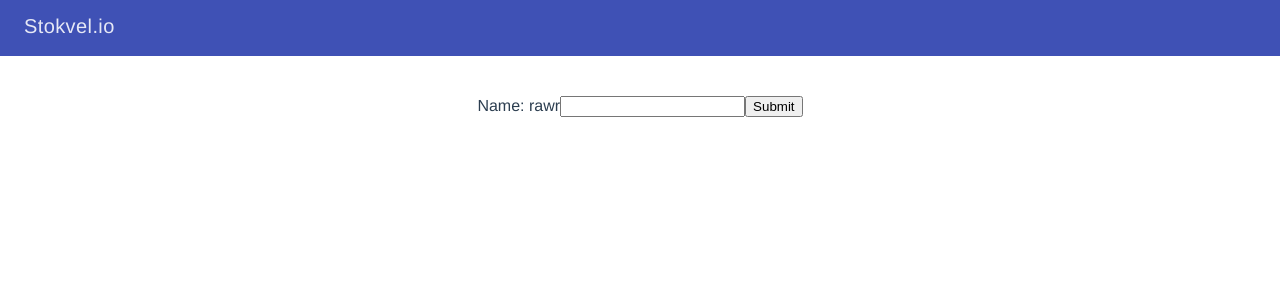
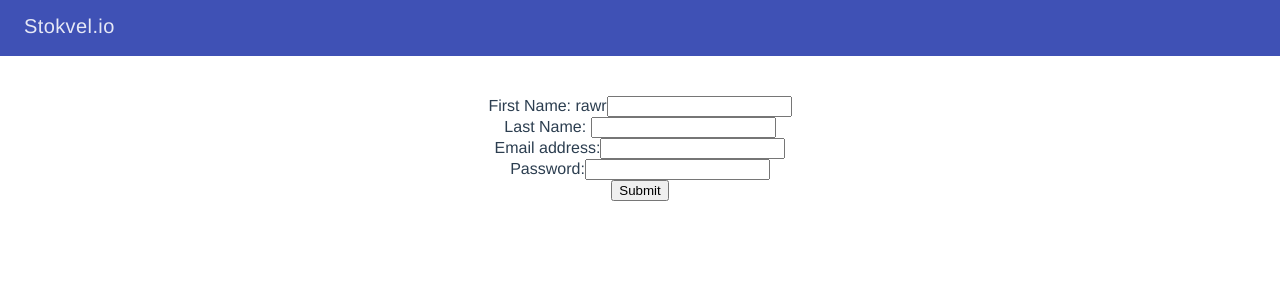
Before and after one commit to rage-enage/stokvel, a Vue app: page /#/register in a window 1280 px wide. Shown: the top 300 px of the page. Built offline with nearby package versions, Linux system fonts and the light colour scheme; what vue-resource, vue-sweetalert would draw is missing.

Commit message:
Commiting my work far

```diff
--- a/src/components/Register.vue
+++ b/src/components/Register.vue
@@ -2,8 +2,18 @@
 
     <div class="register">
         <form v-on:submit.prevent>
-            <label>Name: {{meow}}</label>
-            <input type='text'/>
+            <label>First Name: {{meow}}</label>
+            <input type='text' v-model="register.name"/>
+            <br/>
+            <label>Last Name: </label>
+            <input type='text'v-model="register.surname"/>
+            <br/>
+            <label>Email address:</label>
+            <input type='text'v-model="register.email"/>
+            <br/>
+            <label>Password:</label>
+            <input type='password'v-model="register.password"/>
+            <br/>
             <input type='submit' v-on:click="register"/>
         </form>
     </div>
@@ -15,13 +25,22 @@ export default {
   name: 'register',
   data() {
       return {
-          meow: 'rawr'
+        register: {
+            name: '',
+            surname: '',
+            email: '',
+            password: ''
+        },
+        meow: 'rawr'
       };
   },
   methods: {
     register: function (event) {
         event.preventDefault();
+        console.log("hello", this.register)
+        console.log(JSON.stringify(this.register))
         this.$http.get('https://rehive.com/api/3/').then(response => {
+            console.log(JSON.stringify(this.register))
             console.log(response)
             this.meow = response.body;
             this.$swal({
```
